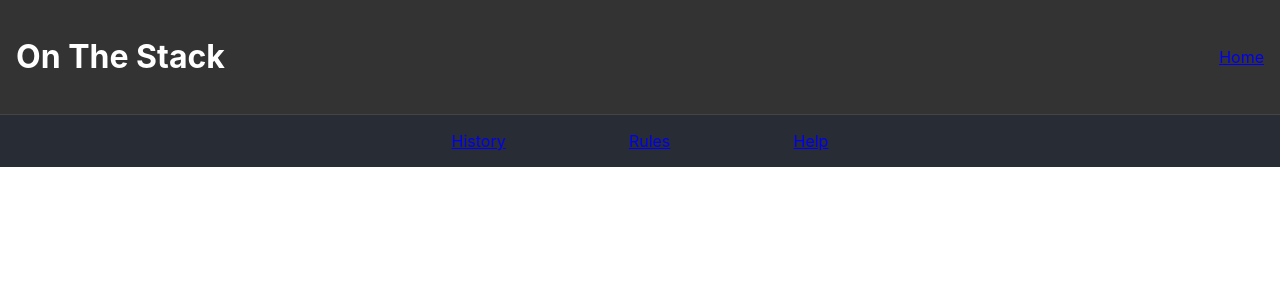
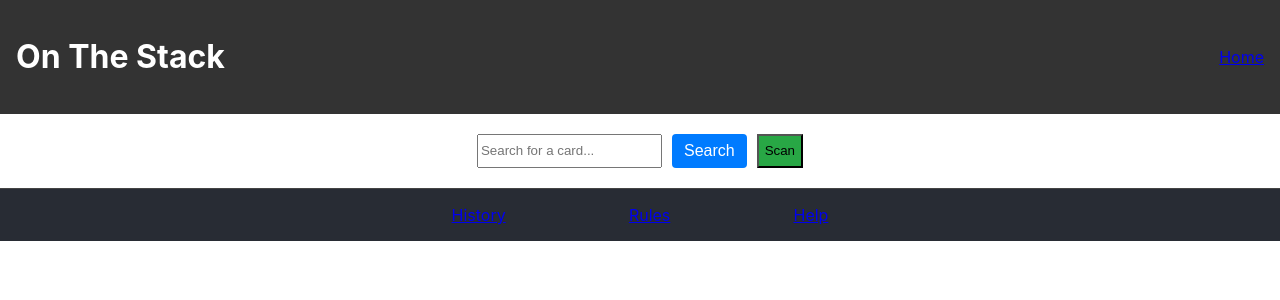
Before and after one commit to clubd/mtg-app, a React (Create React App) app: page / in a window 1280 px wide. Shown: the top 300 px of the page. Built offline with nearby package versions, Linux system fonts and the light colour scheme.

Commit message:
created searcbox and styling for the search box

```diff
--- a/src/App.js
+++ b/src/App.js
@@ -2,13 +2,15 @@ import './App.css';
 import Header from './components/Header/Header';
 import Footer from './components/Footer/Footer';
 import { BrowserRouter, Routes, Route } from 'react-router-dom';
+import HomePage from './pages/HomePage/HomePage';
 
 function App() {
   return (
     <div className='App'>
       <BrowserRouter>
+      <Header />
       <Routes>
-        <Route path='/' element= {<Header />} />
+        <Route path='/' element= {<HomePage />} />
       </Routes>
       <Footer />
       </BrowserRouter>
--- a/src/components/SearchBar/SearchBar.js
+++ b/src/components/SearchBar/SearchBar.js
@@ -1,20 +1,40 @@
 import { useState } from "react";
 import "./SearchBar.scss"
 
-function SearchBar({ onSearch }) {
+function SearchBar({ onAddToStack }) {
     const [searchTerm, setSearchTerm] = useState("");
 
-    const handleSubmit = (e) => {
+    const lookCardDetails = async (cardName) => {
+        return { name: cardName, manaCost: "3", description: "Example card description" };
+    }
+
+    const handleSubmit = async (e) => {
         e.preventDefault();
-        onSearch(searchTerm);
+        if (!searchTerm) return;
+
+        try {
+            const cardDetetails = await lookCardDetails(searchTerm);
+            onAddToStack(cardDetetails);
+            setSearchTerm("");
+        } catch (error) {
+            console.error("Error looking card details", error)
+        }
     };
 
-    reutrn(
-        <form className="searchBar" onSubmit={handleSubmit}>
-            <input type="text" placeholder="Search for a card..." value={searchTerm}
+    const handleScan = () => {
+        console.log("activating camera for card scan...");
+
+        const scannedCardDetails = { name: "Scanned Card", manaCos: "2", description: "Scanned card description"
+        };
+        onAddToStack(scannedCardDetails);
+    };
+
+    return(
+        <form className="search-bar" onSubmit={handleSubmit}>
+            <input className="seach-bar__input" type="text" placeholder="Search for a card..." value={searchTerm}
                 onChange={(e) => setSearchTerm(e.target.value)} />
-            <button type="submit">Search</button>
-            <button type="button" onClick={handleScan}>Scan</button>
+            <button className="search-bar__search" type="submit">Search</button>
+            <button className="search-bar__scan" type="button" onClick={handleScan}>Scan</button>
         </form>
     );
 }
--- /dev/null
+++ b/src/components/SearchBar/SearchBar.scss
@@ -0,0 +1,48 @@
+
+.search-bar {
+    display: flex;
+    justify-self: center;
+    margin: 1.25rem 0;
+    gap: .625rem;
+
+    &__input {
+        flex-grow: 1;
+        padding: .5rem .75rem;
+        font-size: 1rem;
+        border: 1px solid #ccc;
+        border-radius: 4px;
+        outline: none;
+
+        &:focus {
+            border-color: #007bff;
+        }
+    }
+
+    &__search {
+        padding: .5rem .75rem;
+        font-size: 1rem;
+        background-color: #007bff;
+        color: white;
+        border: none;
+        border-radius: 4px;
+        cursor: pointer;
+        transition: background-color 0.2s;
+
+        &:hover {
+            background-color: #0056b3;
+        }
+
+        &:focus {
+            outline: none;
+            box-shadow: 0 0 0 2px rgba(0, 123, 255, 0.5);
+        }
+    }
+
+    &__scan {
+        background-color: #28a745;
+
+        &:hover {
+            background-color: #218838;
+        }
+    }
+}
```
